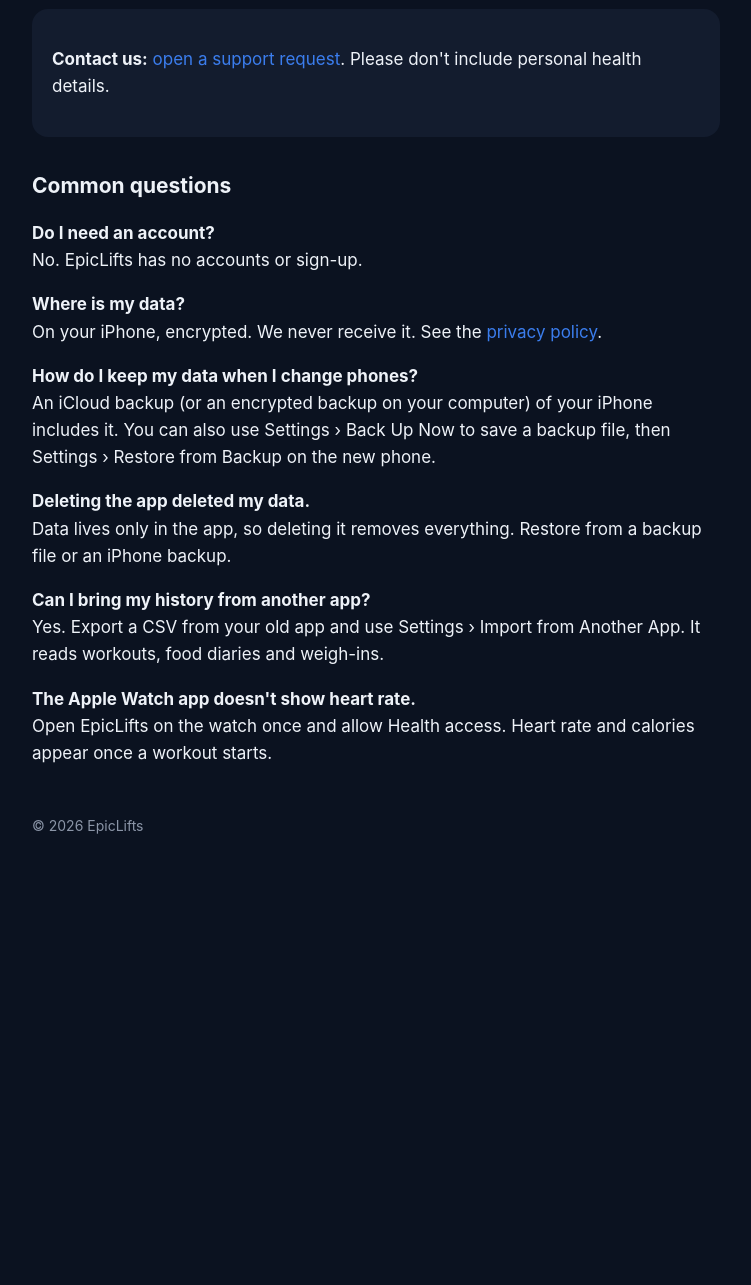
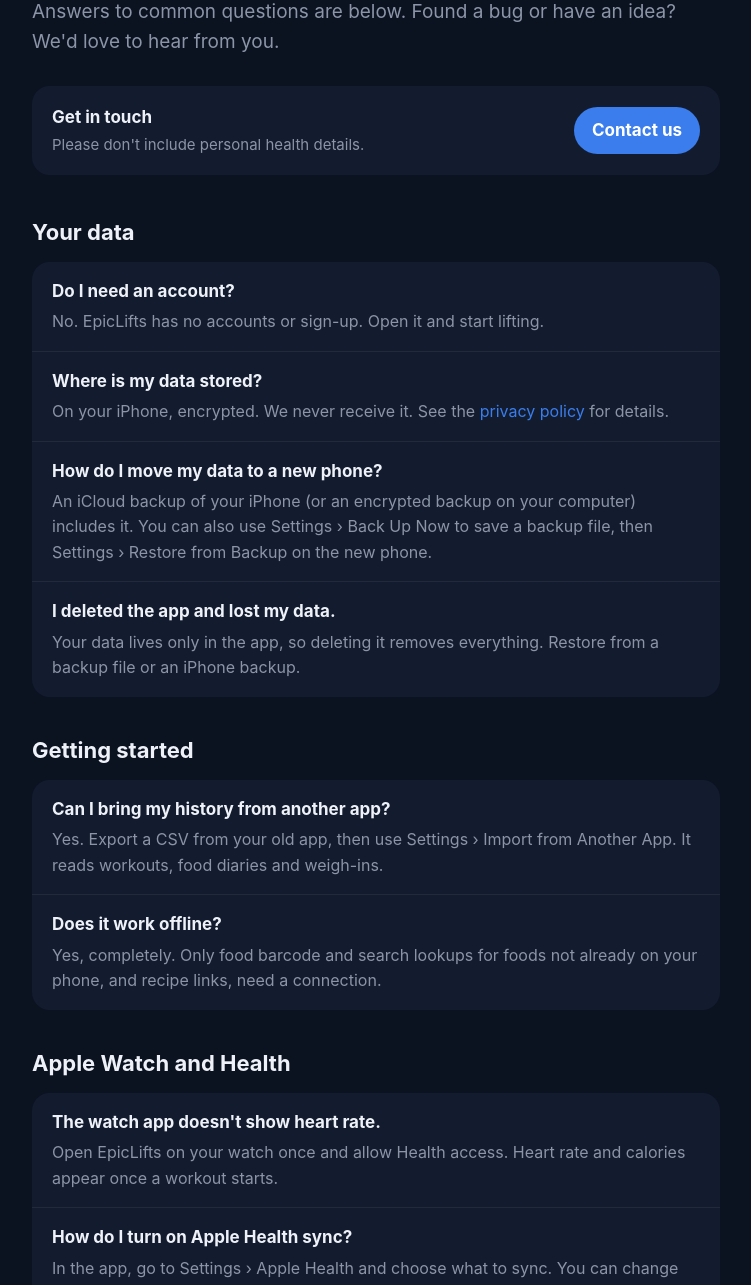
Before and after one commit to dominickkubica/epiclifts, a plain HTML site: page support.html in a window 1280 px wide. Shown: the part 192-1477 px from the top of the page, without its empty margins (264-1015 px from the left). Before the commit the page ends 1094 px from the top, so only its background shows below. Drawn offline with Linux system fonts and the light colour scheme.

Commit message:
style(support): match the privacy page

```diff
--- a/support.html
+++ b/support.html
@@ -4,24 +4,51 @@
 <meta charset="utf-8">
 <meta name="viewport" content="width=device-width, initial-scale=1">
 <title>EpicLifts Support</title>
+<meta name="description" content="Help with EpicLifts: answers to common questions and how to contact us.">
 <link rel="stylesheet" href="style.css?v=3">
 </head>
 <body>
 <main>
 <nav><a href="./">EpicLifts</a><a href="support.html">Support</a><a href="privacy.html">Privacy</a></nav>
-<h1>Support</h1>
-<p class="muted">Found a bug or have an idea? We'd love to hear it.</p>
-<div class="card">
-<p><strong>Contact us:</strong> <a href="https://github.com/dominickkubica/epiclifts/issues/new">open a support request</a>. Please don't include personal health details.</p>
+
+<header class="hero">
+  <span class="eyebrow">Support</span>
+  <h1>How can we help?</h1>
+  <p class="lead">Answers to common questions are below. Found a bug or have an idea? We'd love to hear from you.</p>
+</header>
+
+<div class="contact">
+  <div><b>Get in touch</b><p>Please don't include personal health details.</p></div>
+  <a class="btn" href="https://github.com/dominickkubica/epiclifts/issues/new">Contact us</a>
 </div>
-<h2>Common questions</h2>
-<p><strong>Do I need an account?</strong><br>No. EpicLifts has no accounts or sign-up.</p>
-<p><strong>Where is my data?</strong><br>On your iPhone, encrypted. We never receive it. See the <a href="privacy.html">privacy policy</a>.</p>
-<p><strong>How do I keep my data when I change phones?</strong><br>An iCloud backup (or an encrypted backup on your computer) of your iPhone includes it. You can also use Settings › Back Up Now to save a backup file, then Settings › Restore from Backup on the new phone.</p>
-<p><strong>Deleting the app deleted my data.</strong><br>Data lives only in the app, so deleting it removes everything. Restore from a backup file or an iPhone backup.</p>
-<p><strong>Can I bring my history from another app?</strong><br>Yes. Export a CSV from your old app and use Settings › Import from Another App. It reads workouts, food diaries and weigh-ins.</p>
-<p><strong>The Apple Watch app doesn't show heart rate.</strong><br>Open EpicLifts on the watch once and allow Health access. Heart rate and calories appear once a workout starts.</p>
-<footer>© 2026 EpicLifts</footer>
+
+<section class="sec" style="margin-top: 40px">
+  <h2>Your data</h2>
+  <div class="rows">
+    <div class="row"><b>Do I need an account?</b><p>No. EpicLifts has no accounts or sign-up. Open it and start lifting.</p></div>
+    <div class="row"><b>Where is my data stored?</b><p>On your iPhone, encrypted. We never receive it. See the <a href="privacy.html">privacy policy</a> for details.</p></div>
+    <div class="row"><b>How do I move my data to a new phone?</b><p>An iCloud backup of your iPhone (or an encrypted backup on your computer) includes it. You can also use Settings › Back Up Now to save a backup file, then Settings › Restore from Backup on the new phone.</p></div>
+    <div class="row"><b>I deleted the app and lost my data.</b><p>Your data lives only in the app, so deleting it removes everything. Restore from a backup file or an iPhone backup.</p></div>
+  </div>
+</section>
+
+<section class="sec">
+  <h2>Getting started</h2>
+  <div class="rows">
+    <div class="row"><b>Can I bring my history from another app?</b><p>Yes. Export a CSV from your old app, then use Settings › Import from Another App. It reads workouts, food diaries and weigh-ins.</p></div>
+    <div class="row"><b>Does it work offline?</b><p>Yes, completely. Only food barcode and search lookups for foods not already on your phone, and recipe links, need a connection.</p></div>
+  </div>
+</section>
+
+<section class="sec">
+  <h2>Apple Watch and Health</h2>
+  <div class="rows">
+    <div class="row"><b>The watch app doesn't show heart rate.</b><p>Open EpicLifts on your watch once and allow Health access. Heart rate and calories appear once a workout starts.</p></div>
+    <div class="row"><b>How do I turn on Apple Health sync?</b><p>In the app, go to Settings › Apple Health and choose what to sync. You can change Health permissions any time in the Health app.</p></div>
+  </div>
+</section>
+
+<footer>© 2026 EpicLifts. All rights reserved.</footer>
 </main>
 </body>
 </html>
```
